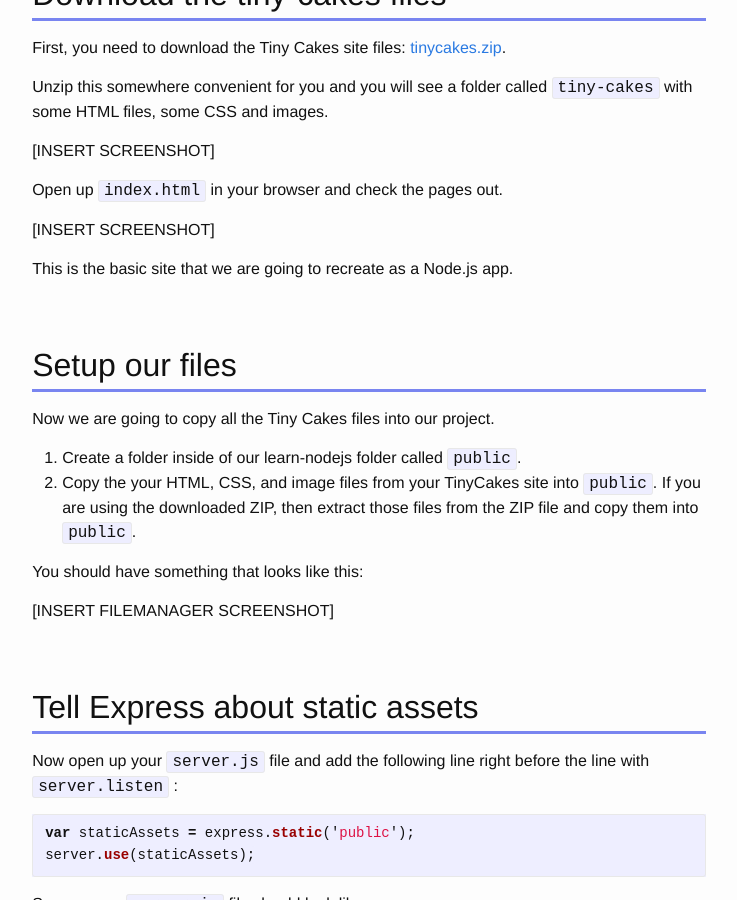
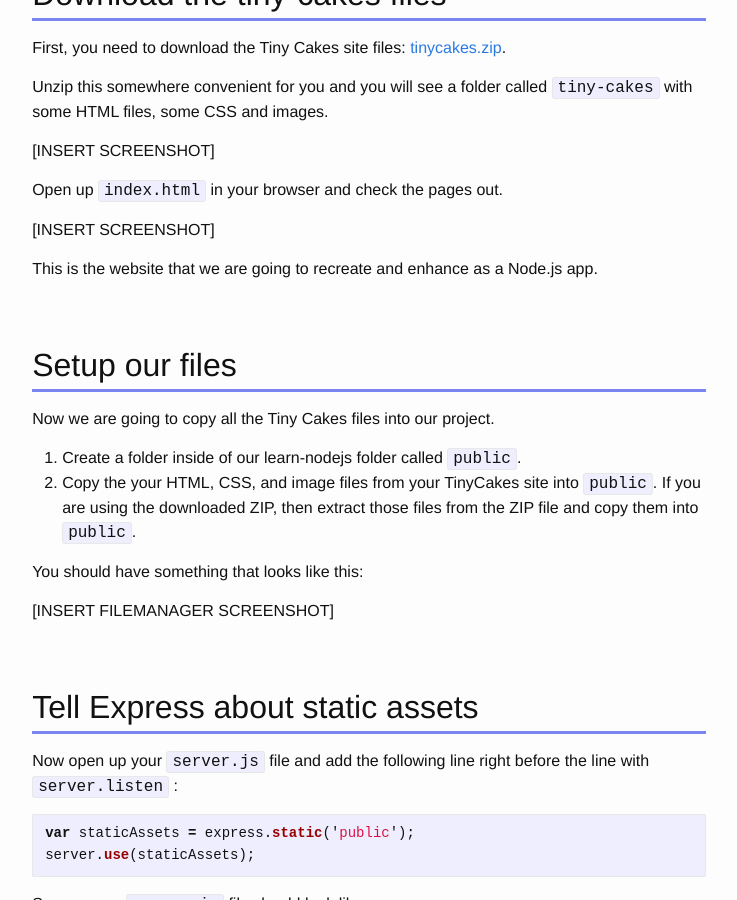
Before and after one commit to muses-code-js/learn-nodejs, a Jekyll site: the page built from _steps/step4-static-assets.markdown, in a window 1280 px wide and 900 px high, scrolled down 904 px. Shown: the whole window, without its empty margins (397-1134 px from the left). Built offline with Jekyll 4.4.1, drawn with Linux system fonts in a browser that asks for light colours; nearby versions of some CDN libraries.

Commit message:
expanded

```diff
--- a/_steps/step4-static-assets.markdown
+++ b/_steps/step4-static-assets.markdown
@@ -38,7 +38,7 @@ Open up `index.html` in your browser and check the pages out.
 
 [INSERT SCREENSHOT]
 
-This is the basic site that we are going to recreate as a Node.js app.
+This is the website that we are going to recreate and enhance as a Node.js app.
 
 ## Setup our files
 
```
